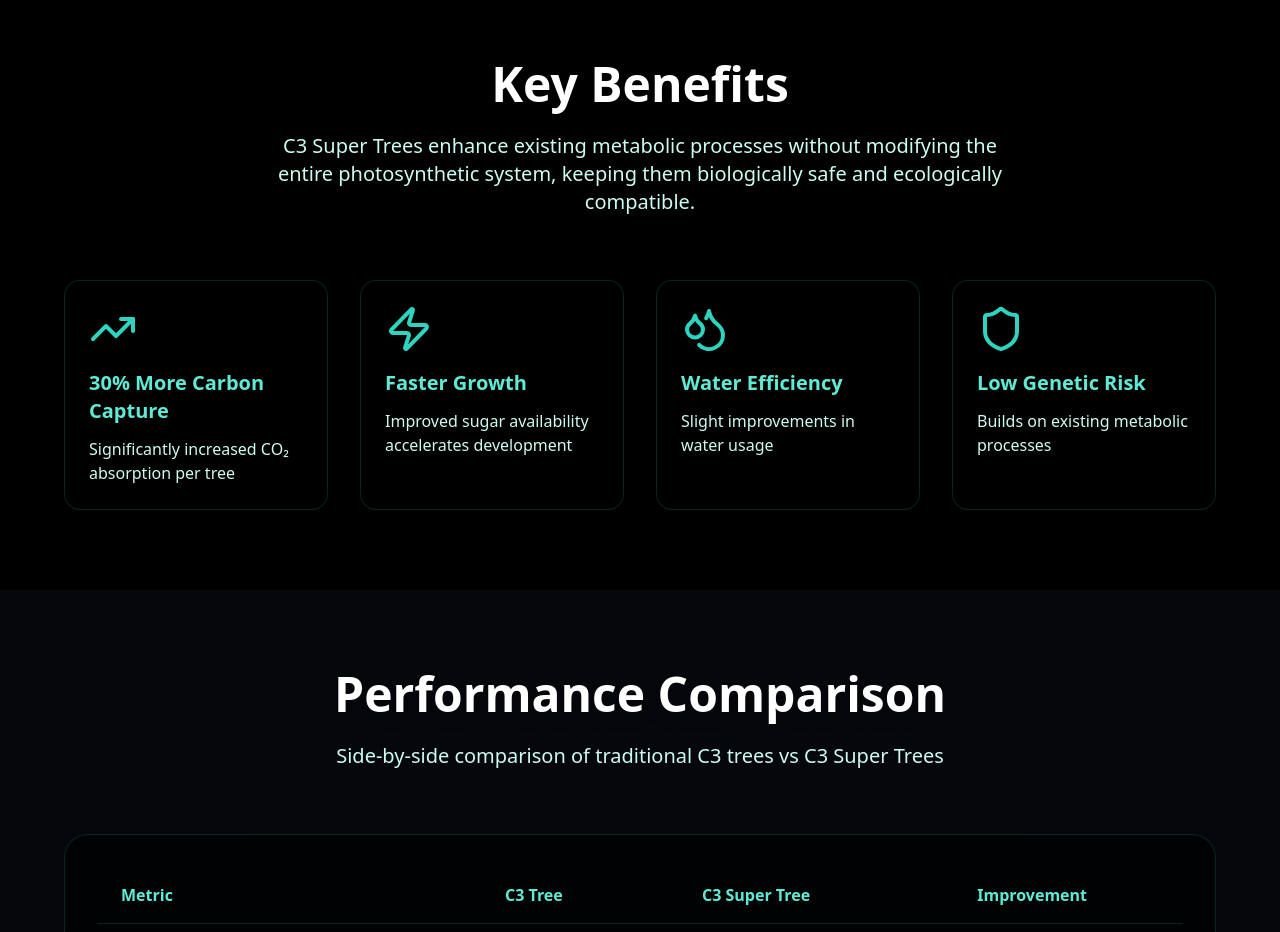
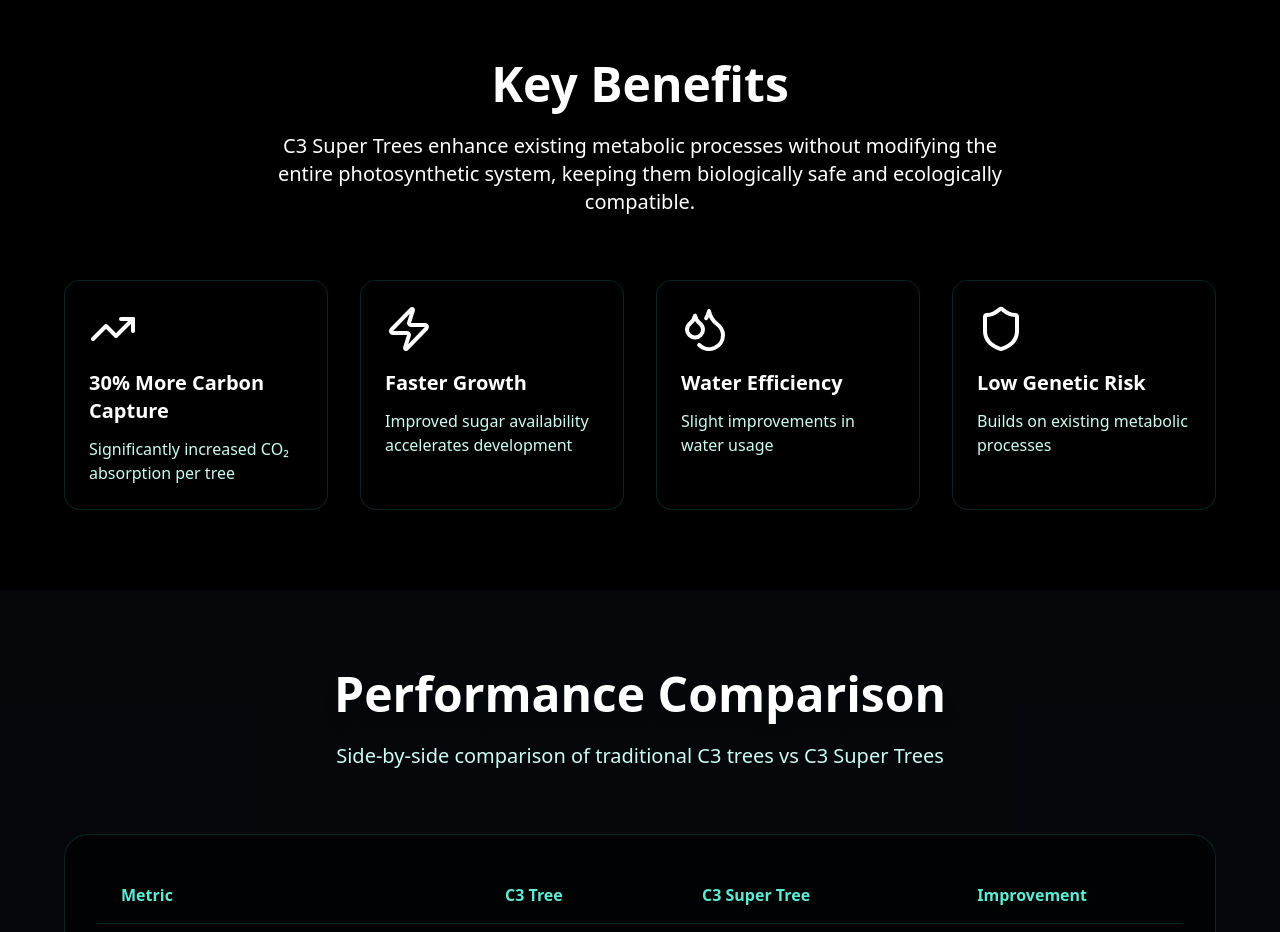
Before and after one commit to biozyncofficial-ux/biozync, a React (Vite) app: page /products/c3superTree in a window 1280 px wide. Shown: the part 820-1752 px from the top of the page. Built offline with nearby package versions, Linux system fonts and the light colour scheme.

Commit message:
white text BenefitsSection.jsx

```diff
--- a/src/components/C3/BenefitsSection.jsx
+++ b/src/components/C3/BenefitsSection.jsx
@@ -30,7 +30,7 @@ const BenefitsSection = () => {
       <div className="max-w-6xl mx-auto">
         <div className="text-center mb-16">
           <h2 className="text-4xl md:text-5xl font-bold mb-6 text-white drop-shadow-lg">Key Benefits</h2>
-          <p className="text-xl text-teal-100 max-w-3xl mx-auto">
+          <p className="text-xl text-white-100 max-w-3xl mx-auto">
             C3 Super Trees enhance existing metabolic processes without modifying the entire photosynthetic system, keeping them biologically safe and ecologically compatible.
           </p>
         </div>
@@ -38,8 +38,8 @@ const BenefitsSection = () => {
         <div className="grid grid-cols-1 md:grid-cols-2 lg:grid-cols-4 gap-8">
           {benefits.map((benefit, index) => (
             <div key={index} className="bg-black/70 backdrop-blur-sm border border-teal-500/20 rounded-2xl p-6 hover:shadow-lg hover:shadow-teal-500/20 transition-all duration-300 group">
-              <benefit.icon className="w-12 h-12 text-teal-400 mb-4 group-hover:scale-110 transition-transform" />
-              <h3 className="text-xl font-semibold mb-3 text-teal-300">{benefit.title}</h3>
+              <benefit.icon className="w-12 h-12 text-white-400 mb-4 group-hover:scale-110 transition-transform" />
+              <h3 className="text-xl font-semibold mb-3 text-whhite-300">{benefit.title}</h3>
               <p className="text-teal-100">{benefit.desc}</p>
             </div>
           ))}
```
